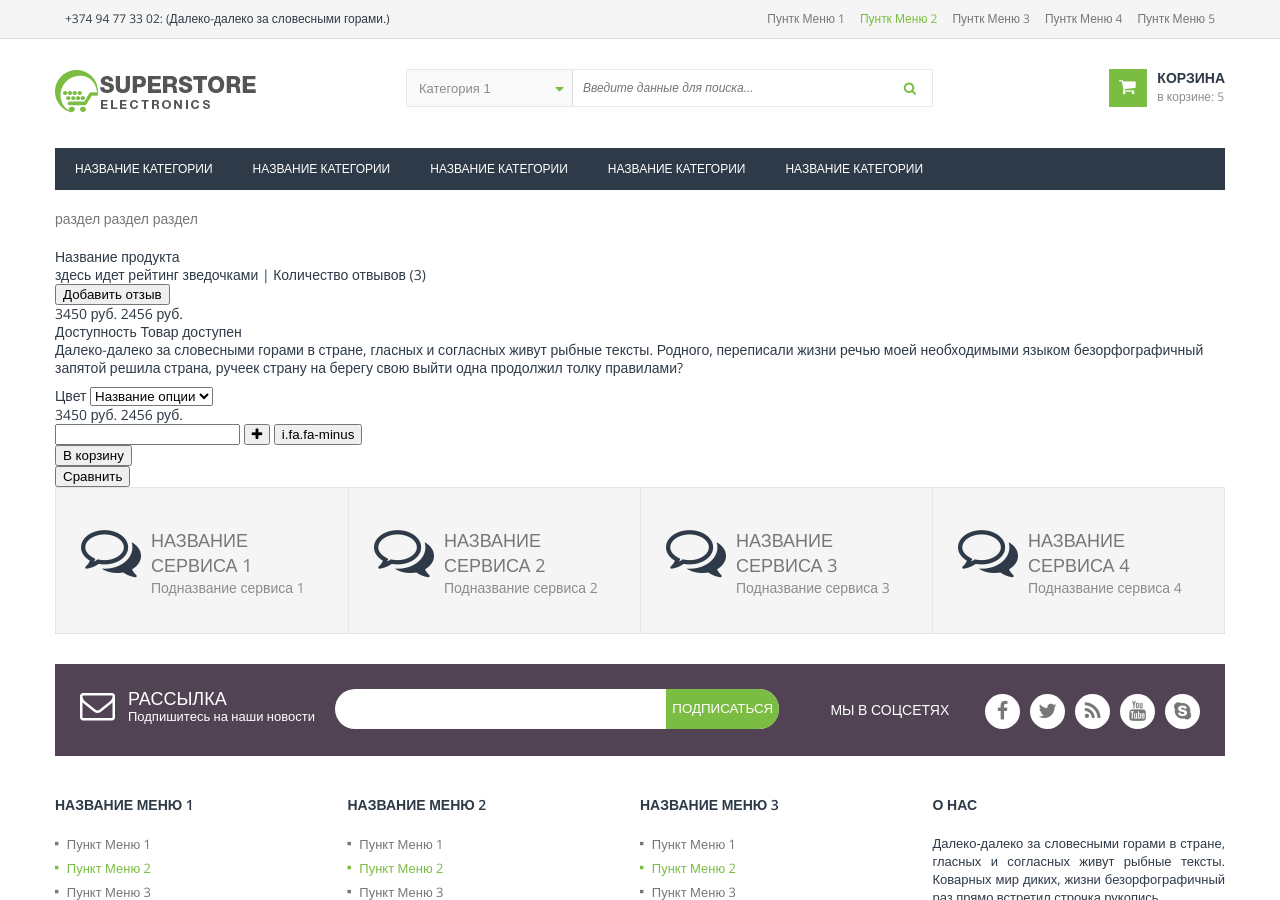
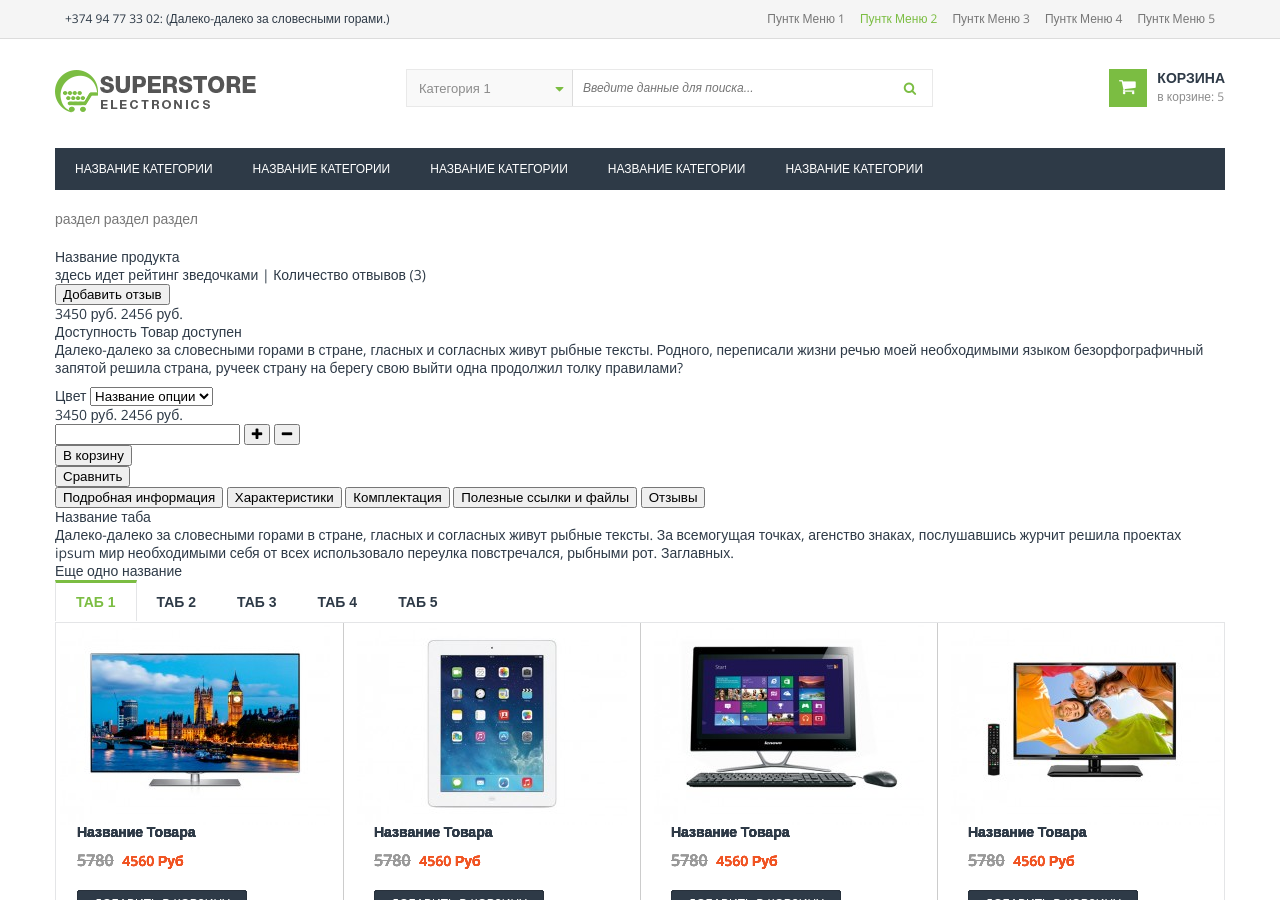
Before and after one commit to sarhov/vaas, a Jekyll site: the page built from product.html, in a window 1280 px wide and 900 px high. Built offline with Jekyll 4.4.1, drawn with Linux system fonts in a browser that asks for light colours; Markdown is read by kramdown in place of the engine named in the settings; some of the changed text lies outside the part shown.

Commit message:
end product page markup

```diff
--- a/product.html
+++ b/product.html
@@ -20,7 +20,7 @@
 
 			<div class="product__info">
 
-				<div class="prodict__info_title product__info_line">
+				<div class="product__info_title product__info_line">
 					<h1 class="product__info_title_text">Название продукта</h1>
 				</div>
 				<!-- product__info_title -->
@@ -100,7 +100,7 @@
 									<i class="fa fa-plus"></i>
 								</button>
 								<button class="product-quantity__box_action jsProductQuantityMinus">
-									i.fa.fa-minus
+									<i class="fa fa-minus"></i>
 								</button>
 							</div>
 							<!-- product-quantity-box -->
@@ -121,13 +121,68 @@
 					<!-- product-buy-actions__planning -->
 				</div>
 				<!-- product-buy-actions -->
+			</div>
+			<!-- product__info -->
 
 
-			</div>
-			<!-- product__info -->
 		</article>
 		<!-- product -->
+
+
+
 	</div>
 	<!-- container -->
 </div>
 <!-- product-wrap -->
+
+	<section class="product-tabs-wrap">
+		<div class="container">
+			<div class="product-tabs">
+				<div class="products-tabs__controls">
+					<button class="products-tabs__controls_item jsProductTabItem" data-href="tab-content_1">
+						Подробная информация
+					</button>
+					<button class="products-tabs__controls_item jsProductTabItem" data-href="tab-content_2">
+						Характеристики
+					</button>
+					<button class="products-tabs__controls_item jsProductTabItem" data-href="tab-content_3">
+						Комплектация
+					</button>
+
+					<button class="products-tabs__controls_item jsProductTabItem" data-href="tab-content_4">
+						Полезные ссылки и файлы
+					</button>
+
+						<button class="products-tabs__controls_item jsProductTabItem" data-href="tab-content_4">
+						Отзывы
+					</button>
+				</div>
+				<!-- product-tabs__controls -->
+
+				<section class="product-tabs__contents">
+
+					<article class="product-tabs__contents_item jsProductTabContentItem" data-name="tab-content_1">
+						<h1 class="product-tabs__contents_item_hedline">Название таба</h1>
+						<div class="product-tabs__contents_item_content editor">
+							Далеко-далеко за словесными горами в стране, гласных и согласных живут рыбные тексты. За всемогущая точках, агенство знаках, послушавшись журчит решила проектах ipsum мир необходимыми себя от всех использовало переулка повстречался, рыбными рот. Заглавных.
+							<h1 class="product-tabs__content_item_headline">Еще одно название</h1>
+						</div>
+					</article>
+					<!-- product-tabs__contents_item -->
+
+				</section>
+				<!-- product-tabs__contents -->
+			</div>
+			<!-- product-tabs -->
+		</div>
+		<!-- container -->
+	</section>
+	<!-- product-tabs-wrap -->
+
+	<section class="product-carousel-wrap">
+		<div class="container-temp">
+			<div class="product-carousel">
+				{% include carousel.html type="single-product" %}
+			</div>
+		</div>
+	</section>
```
